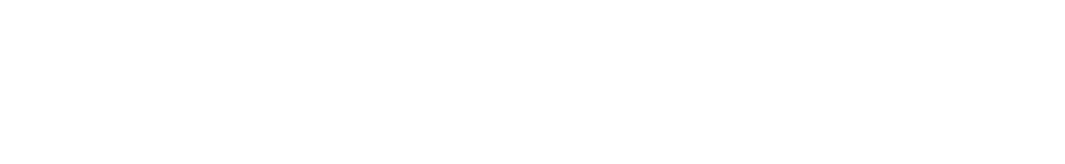
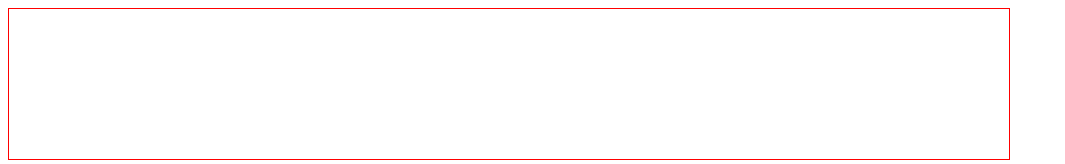
Before and after one commit to adriangamboal-collab/tortugas-ninjas, a plain HTML site: page index.html in a window 1280 px wide. Shown: the whole page, without its empty margins (0-1065 px from the left). Drawn offline with Linux system fonts and the light colour scheme.

Commit message:
Game-Setup

```diff
--- /dev/null
+++ b/activos/css/style.css
@@ -0,0 +1,3 @@
+canvas{
+    border: 1px solid red
+}
--- /dev/null
+++ b/activos/js/constantes.js
@@ -0,0 +1,3 @@
+const CANVAS_W= 1000
+const CANVAS_H= 500
+const FPS = 1000/60
--- /dev/null
+++ b/activos/js/index.js
@@ -0,0 +1,4 @@
+document.addEventListener('DOMContentLoaded', () => {
+    const game = new Game ('proyecto')
+    game.start()
+})
--- /dev/null
+++ b/activos/js/modelos/game.js
@@ -0,0 +1,23 @@
+class Game {
+    constructor(canvasID){
+        this.canvas = document.getElementById(canvasID)
+        this.canvas.width = CANVAS_W
+        this.canvas.Height = CANVAS_H
+
+        this.fps = FPS
+        this.drawIntervalId = null
+        this.ctx = this.canvas.getContext('2d')
+    }
+
+
+    start(){
+      if (this.drawIntervalId !== null) {
+      this.drawIntervalId = setInterval(() =>{
+        },this.fps)
+      }
+    }
+    stop(){
+      clearInterval(this.drawIntervalId)
+      this.drawIntervalId = null
+    }
+}
--- a/index.html
+++ b/index.html
@@ -3,9 +3,13 @@
 <head>
     <meta charset="UTF-8">
     <meta name="viewport" content="width=device-width, initial-scale=1.0">
-    <title>Document</title>
+    <title>Tortugas-Ninjas</title>
+    <link rel="stylesheet" href="activos/css/style.css">
 </head>
 <body>
-
+    <canvas id="proyecto"></canvas>
+    <script src="activos/js/constantes.js"></script>
+    <script src ="activos/js/modelos/game.js"></script>
+    <script src="activos/js/index.js"></script>
 </body>
 </html>
```
Also changed, not shown: activos/js/modelos/enemigos.js (added), activos/js/modelos/tortuga.js (added).
